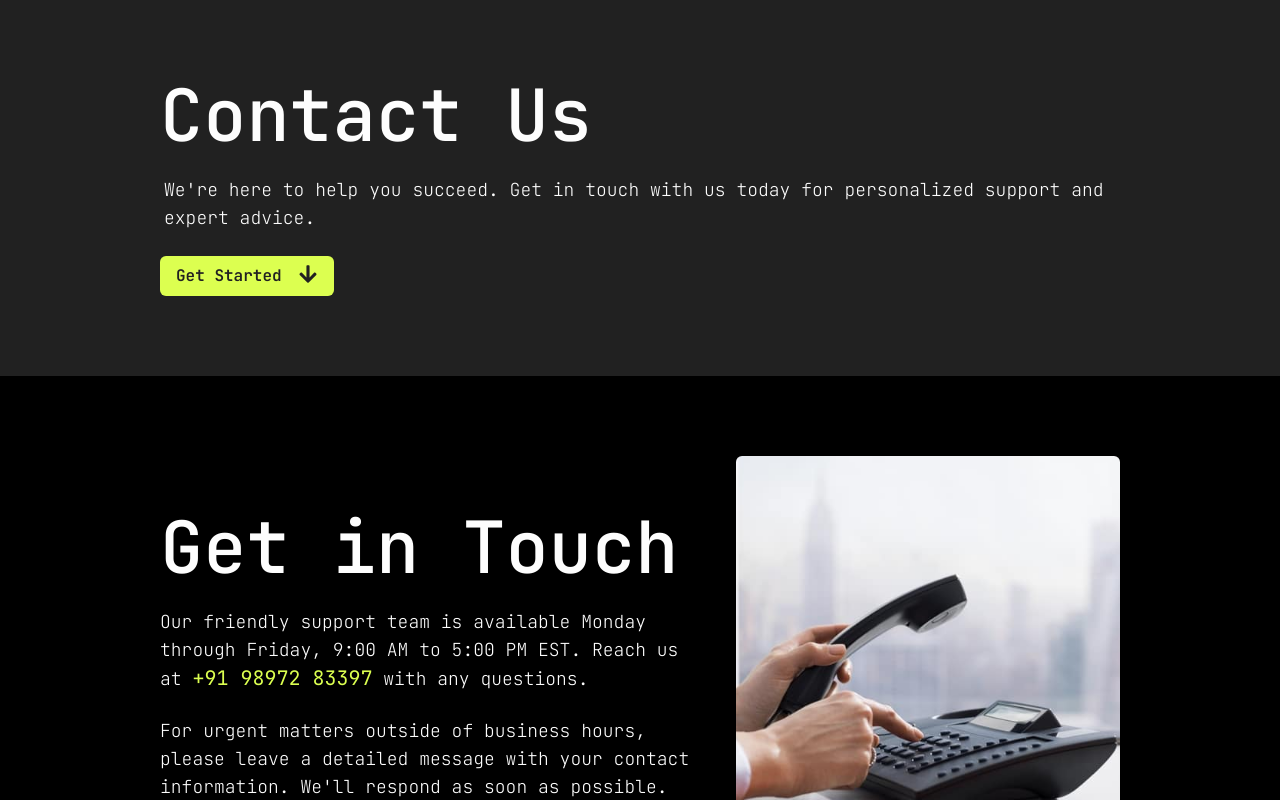
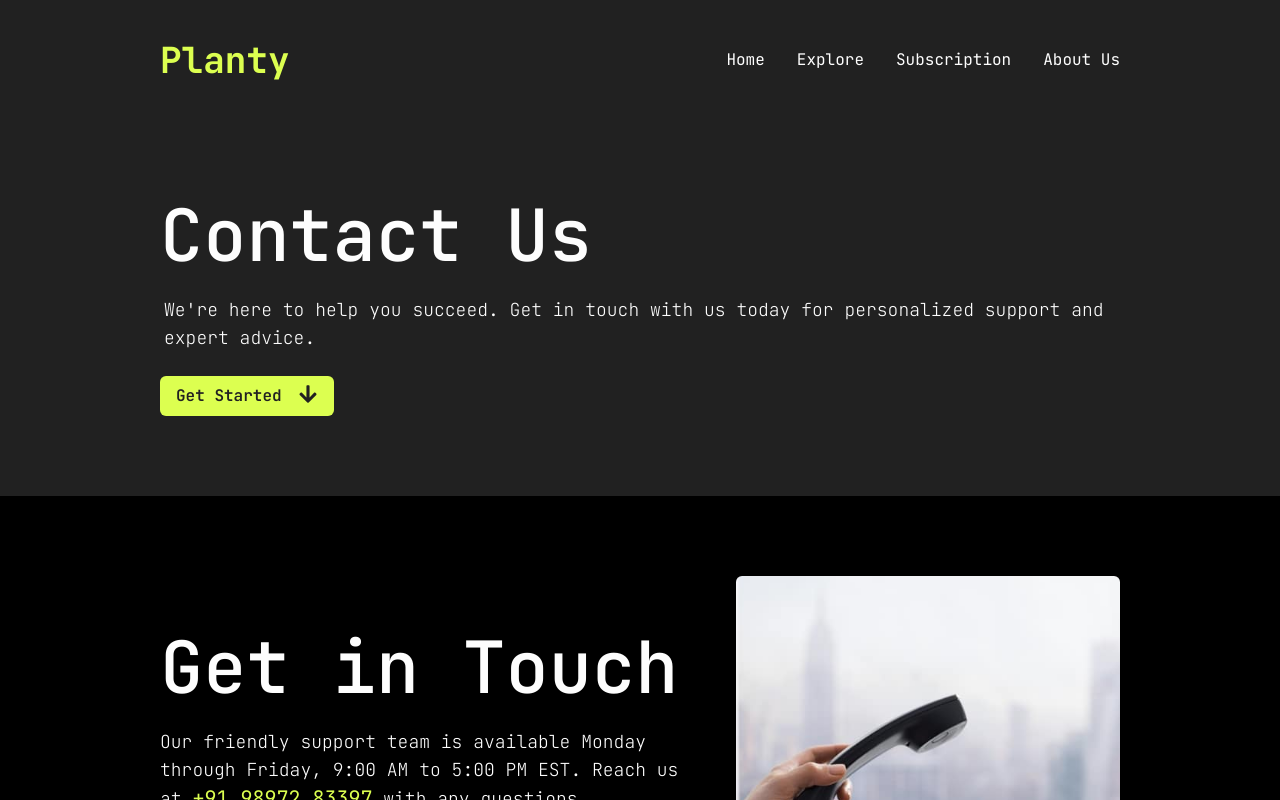
Before and after one commit to himanshuu004/plantywide, a Next.js app: page /ContactUs in a window 1280 px wide. Shown: the top 800 px of the page. Built offline with nearby package versions, Linux system fonts and the light colour scheme.

Commit message:
navbar config

```diff
--- a/app/AboutUs/page.tsx
+++ b/app/AboutUs/page.tsx
@@ -6,7 +6,7 @@ import Founders from "./components/Founders";
 import Partners from "./components/Partners";
 import ReturnToCom from "./components/ReturnToCom";
 import Vision from "./components/Vision";
-
+import Navbar from "../components/Navbar";
 
 const jetBrainsMono = JetBrains_Mono({
   weight: ["200", "300", "400", "500", "600", "700", "800"], // You can specify the weight and other options
@@ -18,6 +18,7 @@ const AboutUs = () => {
     <div
       className={`w-full h-full bg-[#212121] text-[#fdfdfd] flex flex-col justify-center items-center ${jetBrainsMono.className}`}
     >
+      <Navbar />
       <div
         className="w-full h-full bg-cover bg-center text-[#fdfdfd] flex flex-col justify-center items-center"
         style={{
@@ -27,7 +28,7 @@ const AboutUs = () => {
         <HeroC />
       </div>
 
-        <Vision />
+      <Vision />
       <div className="w-full h-full bg-[#dcff50] text-[#212121] flex flex-col justify-center items-center">
         <Founders />
       </div>
--- a/app/ContactUs/page.jsx
+++ b/app/ContactUs/page.jsx
@@ -4,6 +4,7 @@ import HeroC from "./components/HeroC";
 import GetinTouch from "./components/GetinTouch";
 import Occasions from "./components/occasions";
 import FAQ from "./components/FAQ";
+import Navbar from "../components/Navbar";
 
 const jetBrainsMono = JetBrains_Mono({
   weight: ["200", "300", "400", "500", "600", "700", "800"], // You can specify the weight and other options
@@ -15,6 +16,7 @@ const Contactus = () => {
     <div
       className={`w-full h-full bg-[#212121] text-[#fdfdfd] flex flex-col justify-center items-center ${jetBrainsMono.className}`}
     >
+      <Navbar />
       <HeroC />
 
       <div className="w-full h-full bg-[#000000] text-[#fdfdfd] flex flex-col justify-center items-center">
```
